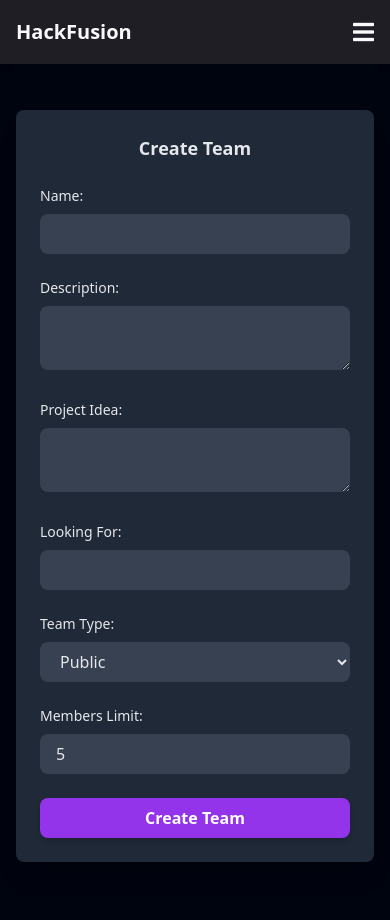
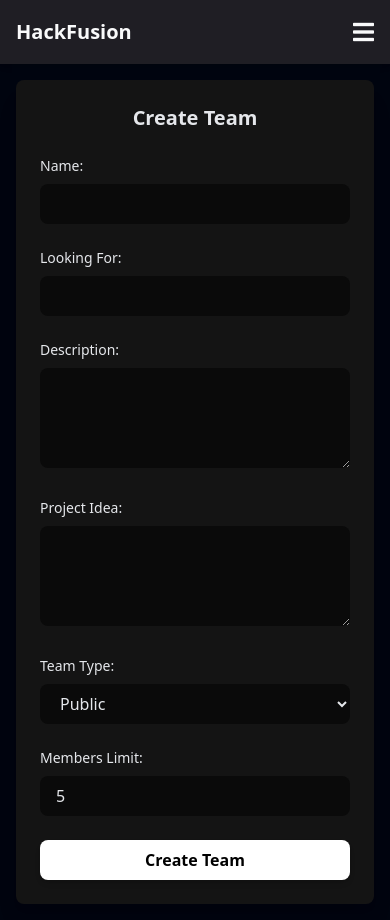
Before and after one commit to faizkhan77/TheDOMinator_Codebug2025, a React (Vite) app in the folder frontend/: page /team/new in a window 390 px wide. Built offline with nearby package versions, Linux system fonts and the light colour scheme; no server answers.

Commit message:
fixed FRONTEND logics

```diff
--- a/frontend/src/pages/Invitations.jsx
+++ b/frontend/src/pages/Invitations.jsx
@@ -186,11 +186,11 @@ const Invitations = () => {
                             {invitations.length > 0 ? (
                                 <div className="grid grid-cols-1 sm:grid-cols-2 lg:grid-cols-3 gap-6 max-h-[70vh] overflow-y-auto">
                                     {invitations.map((invite) => (
-                                        <div key={invite.id} className="bg-gray-800 text-white p-6 rounded-lg shadow-lg hover:shadow-xl transition duration-300">
+                                        <div key={invite.id} className="bg-[#141414] text-white p-6 rounded-lg shadow-lg hover:shadow-xl transition duration-300">
                                             <h3 className="text-xl font-semibold mb-2">{invite.team.name}</h3>
                                             <p className="text-sm text-gray-400 mb-4">Invited by: {invite.sender.username}</p>
                                             <div className="flex justify-between">
-                                                <button onClick={() => acceptInvitation(invite)} className="bg-green-500 px-4 py-2 rounded-lg text-white hover:bg-green-600 transition">
+                                                <button onClick={() => acceptInvitation(invite)} className="bg-white  px-4 py-2 rounded-lg text-black hover:bg-gray-600 transition">
                                                     {acceptLoading ? (
                                                         <div className="animate-spin w-6 h-6 border-4 border-t-transparent border-white rounded-full"></div>
                                                     ) : (
--- a/frontend/src/pages/Login.jsx
+++ b/frontend/src/pages/Login.jsx
@@ -74,7 +74,7 @@ const Login = () => {
                         className="w-full bg-white text-black py-3 rounded-md hover:bg-gray-300 focus:outline-none transition duration-300 flex justify-center items-center"
                         disabled={loading}
                     >
-                        {loading ? <span className="spinner"></span> : "Login"}
+                        {loading ? <span className="spinner bg-black"></span> : "Login"}
                     </button>
                 </form>
                 <div className="mt-8 text-center">
--- a/frontend/src/pages/TeamEdit.jsx
+++ b/frontend/src/pages/TeamEdit.jsx
@@ -118,23 +118,34 @@ const TeamEdit = () => {
 
     return (
        <>
-            <div className="hidden md:flex">
-                <Sidebar toggleSidebar={toggleSidebar} isSidebarOpen={isSidebarOpen} />
-            </div>
-            <div>
+    <div className="flex flex-col min-h-screen">
+        {/* Navigation */}
+        <div className="w-full">
             <LoggedinNav />
         </div>
 
-            <div
-                className="min-h-screen flex items-center justify-center p-4 transition-all duration-300 lg:ml-[20%] md:ml-[10%]"
-            >
-                <div className="bg-gray-800 rounded-lg shadow-xl p-6 w-full max-w-lg sm:max-w-md md:max-w-lg lg:max-w-2xl xl:max-w-2xl text-gray-200">
-                    <h1 className="text-3xl font-bold mb-6 text-center text-lg sm:text-2xl md:text-3xl">
+        {/* Main Container */}
+        <div className="flex flex-1">
+            {/* Sidebar - Hidden on mobile */}
+            <div className="hidden md:block fixed h-full">
+                <Sidebar
+                    toggleSidebar={toggleSidebar}
+                    isSidebarOpen={isSidebarOpen}
+                />
+            </div>
+
+            {/* Form Section */}
+            <div className="flex-1 flex items-center justify-center p-4 transition-all duration-300 md:ml-[10%] lg:ml-[20%]">
+                <div className="w-full max-w-2xl bg-[#141414] rounded-lg shadow-xl p-6 text-gray-200">
+                    <h1 className="text-xl sm:text-2xl md:text-3xl font-bold mb-6 text-center">
                         {team ? "Edit Team" : "Create Team"}
                     </h1>
+
                     <form onSubmit={handleSubmit} className="space-y-6">
-                        <div>
-                            <label className="block text-sm font-medium mb-2" htmlFor="name">
+                        {/* Grid layout for form fields */}
+                        <div className="grid grid-cols-1 md:grid-cols-2 gap-6">
+                            <div className="space-y-2">
+                                <label htmlFor="name" className="block text-sm font-medium">
                                     Name:
                                 </label>
                                 <input
@@ -144,38 +155,12 @@ const TeamEdit = () => {
                                     value={formData.name}
                                     onChange={handleChange}
                                     required
-                                className="w-full px-4 py-2 bg-gray-700 text-gray-200 rounded-lg focus:ring-2 focus:ring-purple-500 focus:outline-none"
+                                    className="w-full px-4 py-2 bg-[#0a0a0a] text-gray-200 rounded-lg focus:ring-2 focus:ring-white focus:outline-none"
                                 />
                             </div>
 
-                        <div>
-                            <label className="block text-sm font-medium mb-2" htmlFor="description">
-                                Description:
-                            </label>
-                            <textarea
-                                name="description"
-                                id="description"
-                                value={formData.description}
-                                onChange={handleChange}
-                                className="w-full px-4 py-2 bg-gray-700 text-gray-200 rounded-lg focus:ring-2 focus:ring-purple-500 focus:outline-none"
-                            ></textarea>
-                        </div>
-
-                        <div>
-                            <label className="block text-sm font-medium mb-2" htmlFor="project_idea">
-                                Project Idea:
-                            </label>
-                            <textarea
-                                name="project_idea"
-                                id="project_idea"
-                                value={formData.project_idea}
-                                onChange={handleChange}
-                                className="w-full px-4 py-2 bg-gray-700 text-gray-200 rounded-lg focus:ring-2 focus:ring-purple-500 focus:outline-none"
-                            ></textarea>
-                        </div>
-
-                        <div>
-                            <label className="block text-sm font-medium mb-2" htmlFor="looking_for">
+                            <div className="space-y-2">
+                                <label htmlFor="looking_for" className="block text-sm font-medium">
                                     Looking For:
                                 </label>
                                 <input
@@ -184,12 +169,40 @@ const TeamEdit = () => {
                                     id="looking_for"
                                     value={formData.looking_for}
                                     onChange={handleChange}
-                                className="w-full px-4 py-2 bg-gray-700 text-gray-200 rounded-lg focus:ring-2 focus:ring-purple-500 focus:outline-none"
+                                    className="w-full px-4 py-2 bg-[#0a0a0a] text-gray-200 rounded-lg focus:ring-2 focus:ring-white focus:outline-none"
+                                />
+                            </div>
+                        </div>
+
+                        <div className="space-y-2">
+                            <label htmlFor="description" className="block text-sm font-medium">
+                                Description:
+                            </label>
+                            <textarea
+                                name="description"
+                                id="description"
+                                value={formData.description}
+                                onChange={handleChange}
+                                className="w-full px-4 py-2 bg-[#0a0a0a] text-gray-200 rounded-lg focus:ring-2 focus:ring-white focus:outline-none min-h-[100px]"
                             />
                         </div>
 
-                        <div>
-                            <label className="block text-sm font-medium mb-2" htmlFor="team_type">
+                        <div className="space-y-2">
+                            <label htmlFor="project_idea" className="block text-sm font-medium">
+                                Project Idea:
+                            </label>
+                            <textarea
+                                name="project_idea"
+                                id="project_idea"
+                                value={formData.project_idea}
+                                onChange={handleChange}
+                                className="w-full px-4 py-2 bg-[#0a0a0a] text-gray-200 rounded-lg focus:ring-2 focus:ring-white focus:outline-none min-h-[100px]"
+                            />
+                        </div>
+
+                        <div className="grid grid-cols-1 md:grid-cols-2 gap-6">
+                            <div className="space-y-2">
+                                <label htmlFor="team_type" className="block text-sm font-medium">
                                     Team Type:
                                 </label>
                                 <select
@@ -197,16 +210,15 @@ const TeamEdit = () => {
                                     id="team_type"
                                     value={formData.team_type}
                                     onChange={handleChange}
-                                className="w-full px-4 py-2 bg-gray-700 text-gray-200 rounded-lg focus:ring-2 focus:ring-purple-500 focus:outline-none"
+                                    className="w-full px-4 py-2 bg-[#0a0a0a] text-gray-200 rounded-lg focus:ring-2 focus:ring-white focus:outline-none"
                                 >
                                     <option value="PUBLIC">Public</option>
                                     <option value="PRIVATE">Private</option>
                                 </select>
                             </div>
 
-
-                        <div>
-                            <label className="block text-sm font-medium mb-2" htmlFor="members_limit">
+                            <div className="space-y-2">
+                                <label htmlFor="members_limit" className="block text-sm font-medium">
                                     Members Limit:
                                 </label>
                                 <input
@@ -216,13 +228,15 @@ const TeamEdit = () => {
                                     value={formData.members_limit}
                                     onChange={handleChange}
                                     min="1"
-                                className="w-full px-4 py-2 bg-gray-700 text-gray-200 rounded-lg focus:ring-2 focus:ring-purple-500 focus:outline-none"
+                                    className="w-full px-4 py-2 bg-[#0a0a0a] text-gray-200 rounded-lg focus:ring-2 focus:ring-white focus:outline-none"
                                 />
                             </div>
+                        </div>
 
+                        {/* Submit Button */}
                         <button
                             type="submit"
-                            className="w-full bg-purple-600 hover:bg-purple-700 text-white font-bold py-2 rounded-lg shadow-md transition-all duration-300 flex justify-center items-center"
+                            className="w-full bg-white hover:bg-gray-400 text-black font-bold py-2 rounded-lg shadow-md transition-all duration-300 flex justify-center items-center"
                         >
                             {btnloading ? (
                                 <div className="animate-spin w-6 h-6 border-4 border-t-transparent border-white rounded-full"></div>
@@ -230,8 +244,9 @@ const TeamEdit = () => {
                                 team ? "Save Changes" : "Create Team"
                             )}
                         </button>
-
                     </form>
+                </div>
+            </div>
         </div>
     </div>
 </>
```
Also changed, not shown: frontend/src/pages/ActivitiesPage.jsx (+19 -9 lines), frontend/src/pages/MyTeams.jsx (+11 -8 lines), frontend/src/pages/RecommendedContent.jsx (+20 -18 lines), frontend/src/pages/Signin.jsx (+16 -11 lines), frontend/src/pages/Teams.jsx (+23 -10 lines), frontend/src/pages/UsersList.jsx (+13 -13 lines), 1 other file (tests, documents, lock files or other folders). Lines whose indentation alone changed are shown as unchanged.
